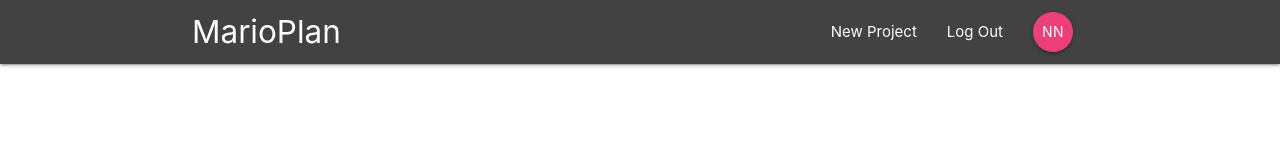
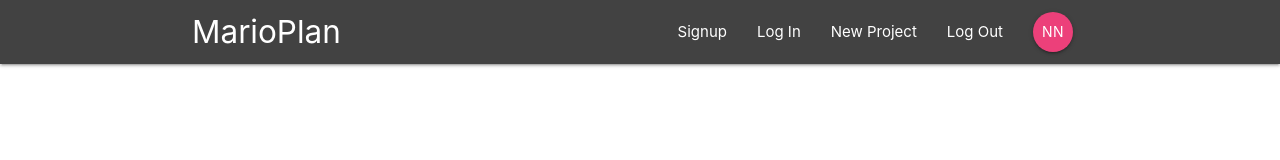
Before and after one commit to romankolivashko/project-plan, a React (Create React App) app: page / in a window 1280 px wide. Shown: the top 160 px of the page. Built offline with nearby package versions, Linux system fonts and the light colour scheme.

Commit message:
Added SignOut links to NavBar

```diff
--- a/src/components/layout/Navbar.js
+++ b/src/components/layout/Navbar.js
@@ -1,6 +1,7 @@
 import React from 'react';
 import { Link } from 'react-router-dom';
 import SingedInLinks from './SignedInLinks';
+import SingedOutLinks from './SignedOutLinks';
 
 const Navbar = () => {
   return (
@@ -8,6 +9,7 @@ const Navbar = () => {
       <div className="container">
         <Link to='/' className="brand-logo">MarioPlan</Link>
         <SingedInLinks />
+        <SingedOutLinks />
       </div>
     </nav>
    );
--- a/src/components/layout/SignedOutLinks.js
+++ b/src/components/layout/SignedOutLinks.js
@@ -0,0 +1,17 @@
+import React from 'react';
+import { NavLink } from 'react-router-dom';
+
+const SignedOutLinks = () => {
+  return (
+    <ul className="right">
+      <li>
+        <NavLink to='/'>Signup</NavLink>
+      </li>
+      <li>
+        <NavLink to='/'>Log In</NavLink>
+      </li>
+    </ul>
+   );
+}
+
+export default SignedOutLinks;
```
